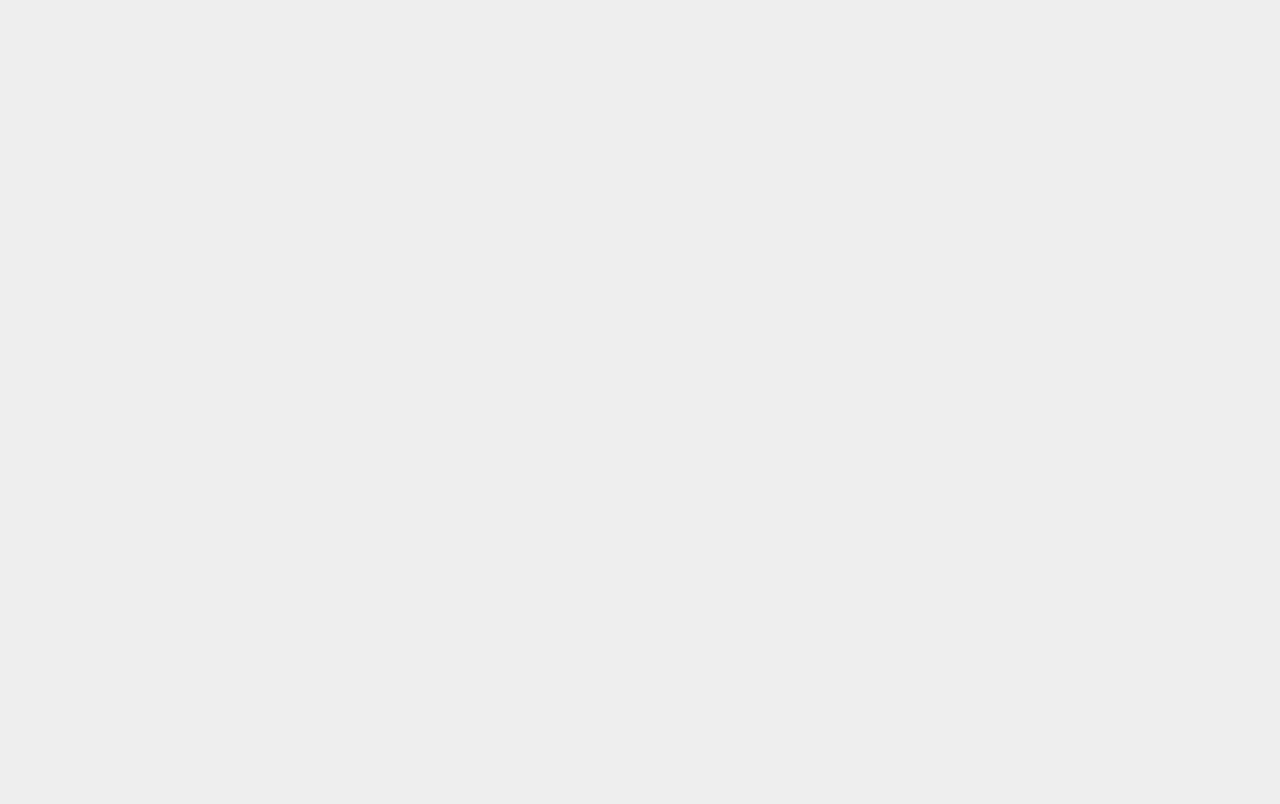
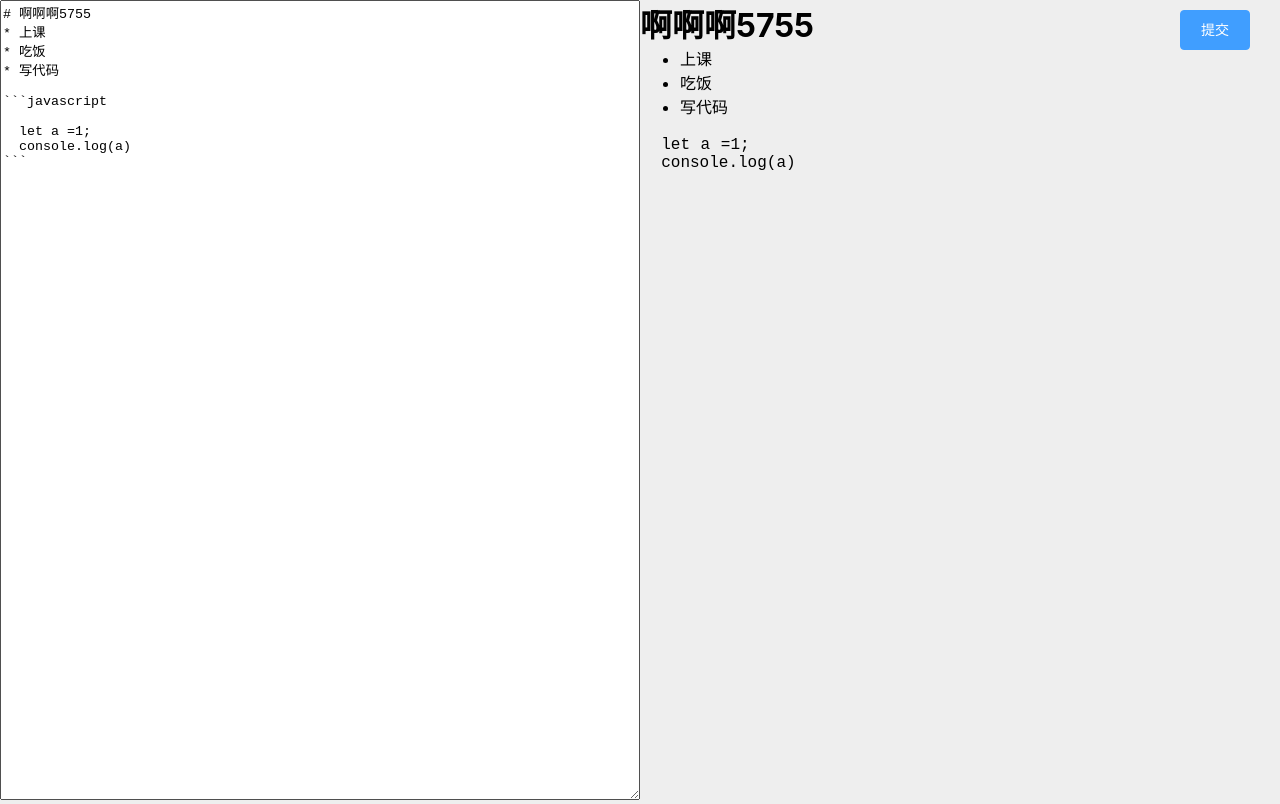
Before and after one commit to nihommmm/nuxt-front, a Nuxt app: page /editor/BaseNew in a window 1280 px wide. Before the commit this address had no page. Built offline with nearby package versions, Linux system fonts and the light colour scheme.

Commit message:
【新增】文本编辑器相关功能

```diff
--- /dev/null
+++ b/pages/editor/BaseNew.vue
@@ -0,0 +1,126 @@
+<template>
+  <div>
+    <!-- <div contenteditable="true">哈哈</div>
+    document.execCommand('') -->
+    <!-- 1. 刚开始第三方的
+      tinyMce，wangEditor -->
+      <!-- 2. 开源的定制  slate.js  -->
+      <!-- 3. 又专门的编辑器开发团队，自己定制把，非常复杂，word在线版
+        计算位置，定位，样式，实现一个简单的浏览器工作量差不多的 -->
+    <div class="write-btn">
+      <el-button type='primary' @click="submit">提交</el-button>
+    </div>
+    <el-row>
+      <el-col :span='12'>
+        <!-- markdown编辑器的基本操作 -->
+        <textarea ref="editor" class="md-editor" :value="content" @input="update" ></textarea>
+      </el-col>
+      <el-col :span='12'>
+        <div class="markdown-body" v-html="compiledContent"></div>
+      </el-col>
+    </el-row>
+  </div>
+</template>
+<!-- <script src="https://cdn.jsdelivr.net/npm/marked/marked.min.js"></script> -->
+<script>
+import {marked} from 'marked'
+import hljs from 'highlight.js'
+// import javascript from 'highlight.js/lib/languages/javascript'
+import 'highlight.js/styles/monokai-sublime.css'
+// monokai-sublime
+export default {
+  data(){
+    return {
+      // timer:
+      content:`# 啊啊啊${String(Math.random()).slice(2,6)}
+* 上课
+* 吃饭
+* 写代码
+
+\`\`\`javascript
+
+  let a =1;
+  console.log(a)
+\`\`\`
+      `
+
+    }
+  },
+  computed:{
+    compiledContent(){
+      return marked(this.content, {})
+    }
+  },
+  mounted(){
+    this.timer = null  // timer不在data去声明是因为他不需要做响应式
+    this.bindEvents()
+
+    marked.setOptions({
+      rendered: new marked.Renderer(),
+      highlight(code){
+        return hljs.highlightAuto(code).value
+      }
+      // ..
+    })
+  },
+  // lodash/debounce
+
+
+
+
+
+  methods:{
+    bindEvents(){
+      this.$refs.editor.addEventListener('paste', e=>{
+        const files = e.clipboardData.files
+        console.log(files)
+        // 直接上传
+      })
+      this.$refs.editor.addEventListener('drop',  e=>{
+        const files = e.dataTransfer.files
+        console.log(files)
+        // @todo 文件上传
+        e.preventDefault()
+      })
+    },
+    update(e){
+      clearTimeout(this.timer)
+      this.timer = setTimeout(()=>{
+        this.content = e.target.value
+      },350)
+    },
+    async submit(){
+      // 文章列表，点赞，关注，草稿
+      // user =》 aticle  一对多
+      const ret = await this.$http.post('/article/create', {
+        content:this.content, //  需要在manggodb上 设置selected:false，接口不显示
+        compiledContent:this.compiledContent // 显示只读取这个，因为如果直接去读源码的话，1、容易被爬虫爬到整份内容 2、直接解析会比较慢
+      })
+      if(ret.code===0){
+        this.$notify({
+          title:'创建成功',
+          type:'success',
+          message:`文章《${ret.data.title}》创建成功`
+        })
+        setTimeout(()=>{
+          this.$router.push({ path:'/article/'+ret.data.id})
+        })
+      }
+    }
+  }
+}
+</script>
+
+<style>
+.md-editor{
+  width:100%;
+  height:100vh;
+  outline: none;
+}
+.write-btn{
+  position: fixed;
+  z-index:100;
+  right:30px;
+  top:10px;
+}
+</style>
```
